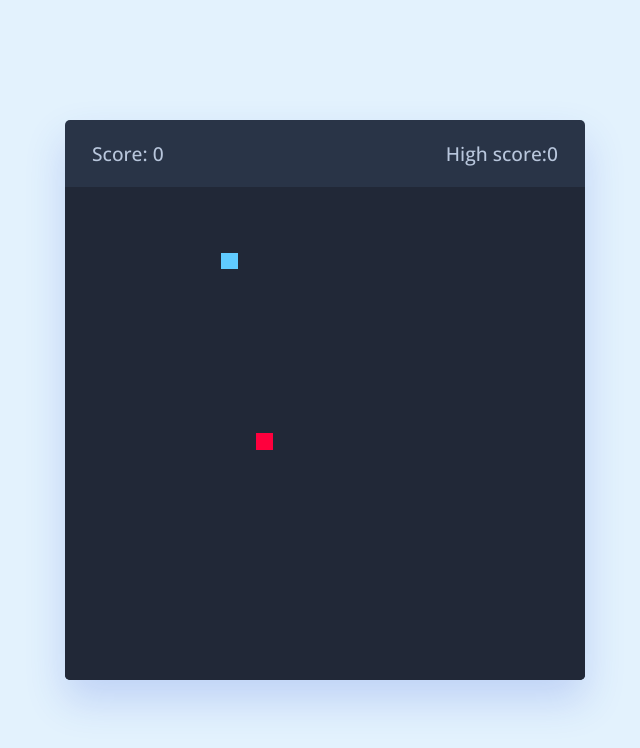
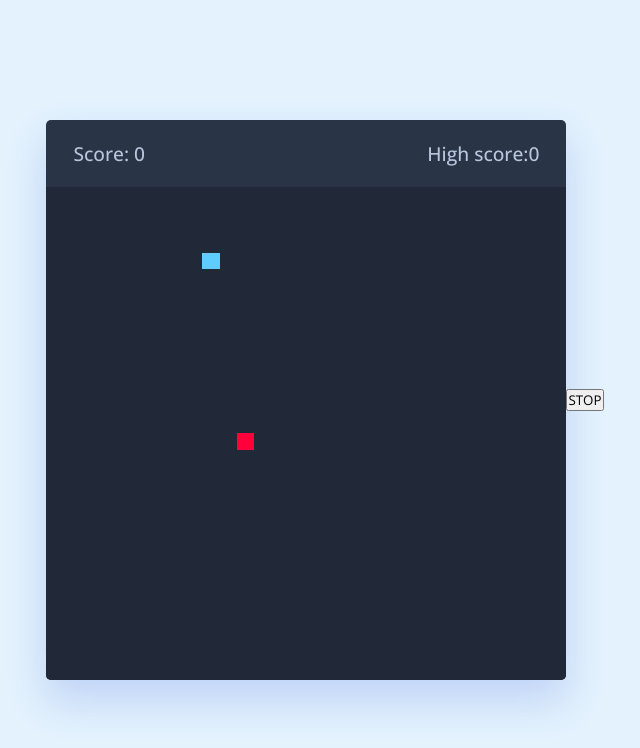
Before and after one commit to shanmugarajmuthuvel/Snake-Game-in-javascript-complete, a plain HTML site: page index.html in a window 1280 px wide. Shown: the whole page, without its empty margins (315-955 px from the left). Drawn offline with nearby package versions, Linux system fonts and the light colour scheme.

Commit message:
Update index.html

```diff
--- a/index.html
+++ b/index.html
@@ -23,6 +23,6 @@
         <i data-key="ArrowDown" class="fa-solid fa-arrow-down-long"></i>
       </div>
     </div>
-
+	<button class="stop">STOP</button>
   </body>
 </html>
```
